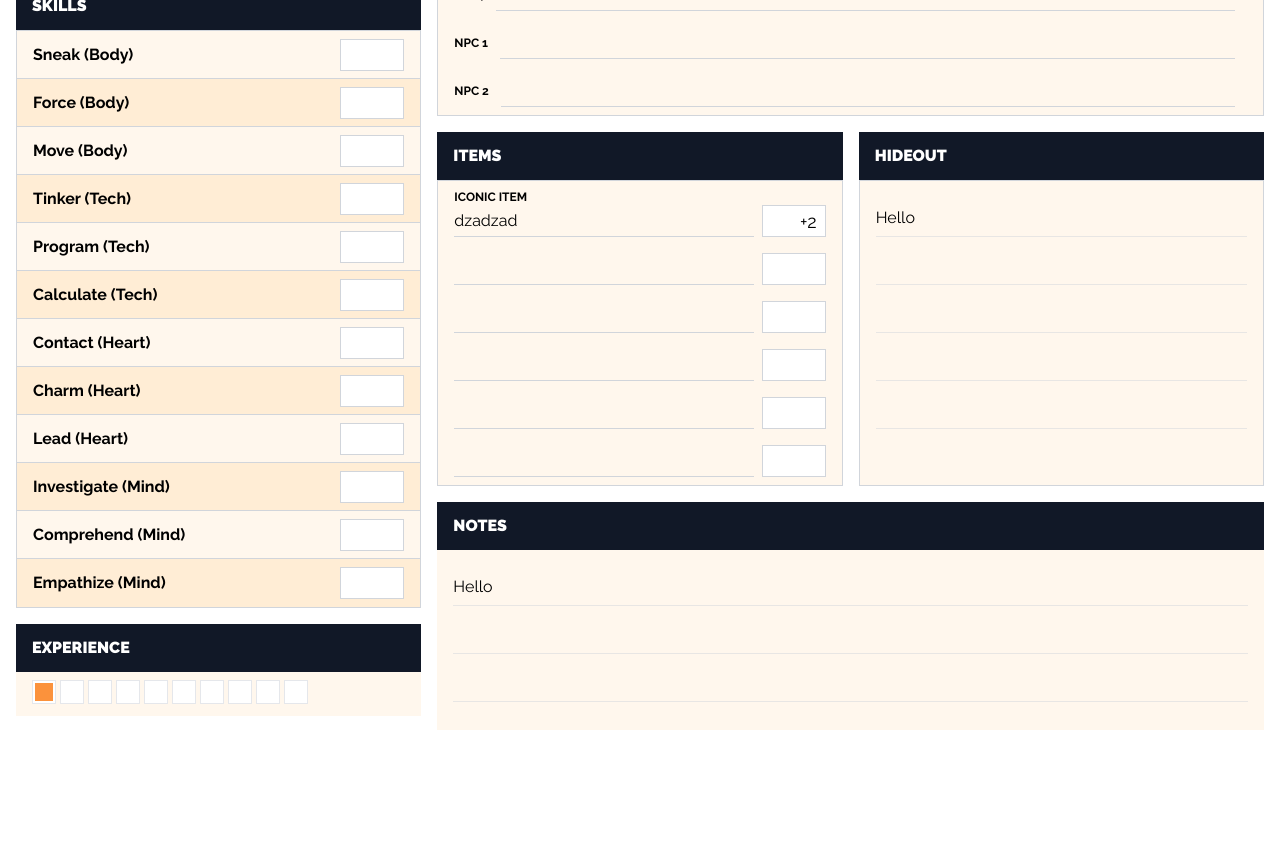
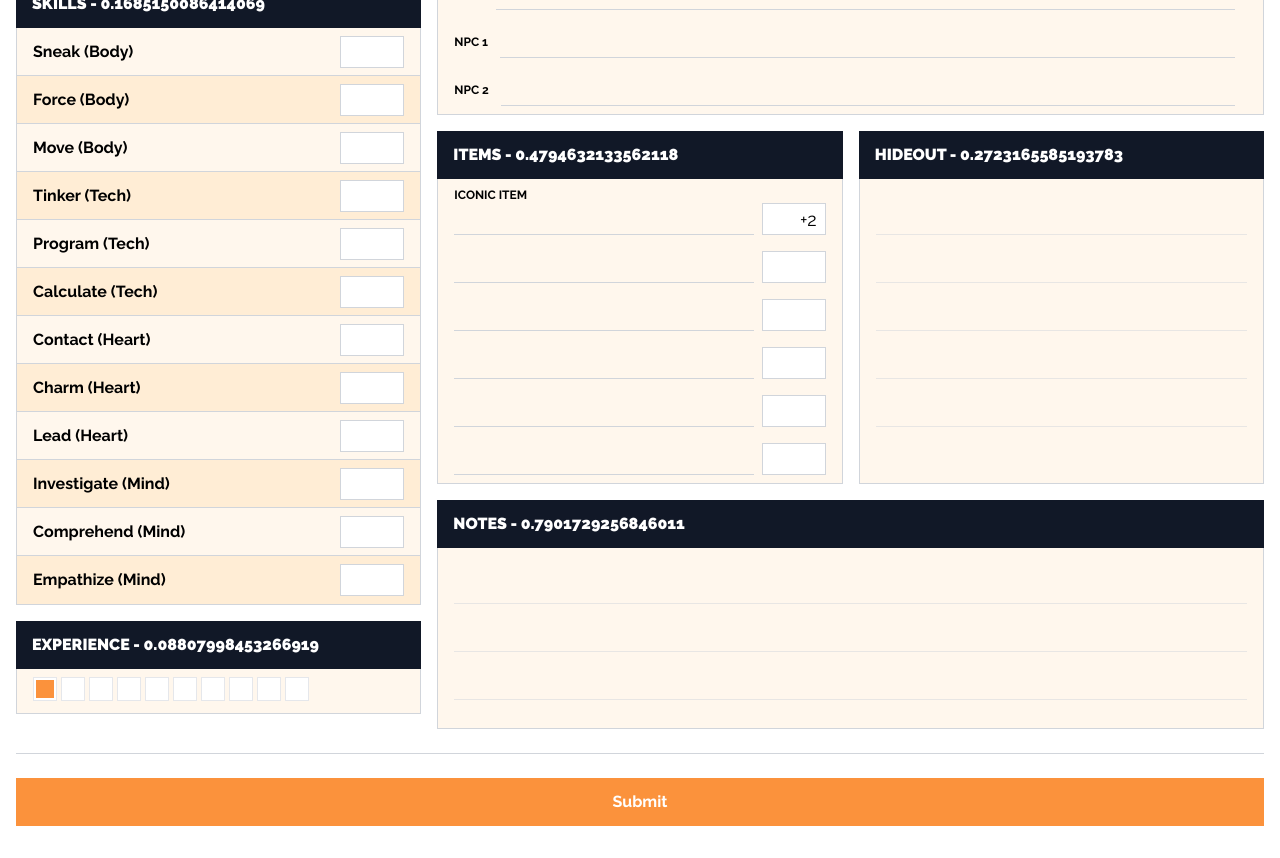
Before and after one commit to Toww/tftl_chars, a Next.js app: page / in a window 1280 px wide. Shown: the part 740-1598 px from the top of the page. Before the commit the page ends 1504 px from the top, so only its background shows below. Built offline with nearby package versions, Linux system fonts and the light colour scheme.

Commit message:
Added main Char object

```diff
--- a/components/charsheet/CharacterSheet.js
+++ b/components/charsheet/CharacterSheet.js
@@ -1,4 +1,5 @@
 import Image from "next/image";
+import { useContext } from "react";
 
 // UI Components
 import MainInfo from "components/charsheet/MainInfo";
@@ -8,10 +9,71 @@ import Skills from "components/charsheet/Skills";
 import Experience from "components/charsheet/Experience";
 import Relationships from "components/charsheet/Relationships";
 import Items from "components/charsheet/Items";
-import Hideout from "./Hideout";
-import Notes from "./common/Notes";
+import Hideout from "components/charsheet/Hideout";
+import Notes from "components/charsheet/Notes";
+
+// Importing data from contexts for the character object
+import { AttributesContext } from "contexts/AttributesContext";
+import { ConditionsContext } from "contexts/ConditionsContext";
+import { SkillsContext } from "contexts/SkillsContext";
+import { ExperienceContext } from "contexts/ExperienceContext";
+import { MainInfoContext } from "contexts/MainInfoContext";
+import { RelationshipsContext } from "contexts/RelationshipsContext";
+import { ItemsContext } from "contexts/ItemsContext";
+import { HideoutContext } from "contexts/HideoutContext";
+import { NotesContext } from "contexts/NotesContext";
 
 const CharacterSheet = () => {
+  // Get data from respective contexts
+  const { attributes } = useContext(AttributesContext);
+  const { conditions } = useContext(ConditionsContext);
+  const { skills } = useContext(SkillsContext);
+  const { experience } = useContext(ExperienceContext);
+  const {
+    name,
+    type,
+    age,
+    luckPoints,
+    drive,
+    anchor,
+    problem,
+    pride,
+    description,
+    favSong,
+  } = useContext(MainInfoContext);
+  const { relationships } = useContext(RelationshipsContext);
+  const { items } = useContext(ItemsContext);
+  const { hideout } = useContext(HideoutContext);
+  const { notes } = useContext(NotesContext);
+
+  const handleSubmit = () => {
+    // Character object grouping all data from contexts
+    const character = {
+      attributes,
+      conditions,
+      skills,
+      experience,
+      relationships,
+      items,
+      hideout,
+      notes,
+      mainInfo: {
+        name,
+        type,
+        age,
+        luckPoints,
+        drive,
+        anchor,
+        problem,
+        pride,
+        description,
+        favSong,
+      },
+    };
+
+    console.log(character);
+  };
+
   return (
     <>
       {/* --- Page Header --- */}
@@ -26,7 +88,8 @@ const CharacterSheet = () => {
       </header>
 
       {/* --- Page Main Content --- */}
-      <main className="grid lg:grid-cols-3 gap-4">
+      <main>
+        <div className="grid lg:grid-cols-3 gap-4">
           {/* --- Left Column --- */}
           <div className="lg:col-span-1 order-2 lg:order-1">
             <Attributes />
@@ -44,6 +107,16 @@ const CharacterSheet = () => {
             </div>
             <Notes />
           </div>
+        </div>
+        {/* Separation line */}
+        <div className="h-px my-6 bg-gray-300"></div>
+        {/* Submit button */}
+        <button
+          className="bg-orange-400 text-white py-3 font-bold w-full"
+          onClick={handleSubmit}
+        >
+          Submit
+        </button>
       </main>
     </>
   );
--- a/components/charsheet/Experience.js
+++ b/components/charsheet/Experience.js
@@ -1,3 +1,4 @@
+import { memo } from "react";
 import { useContext } from "react";
 import { ExperienceContext } from "contexts/ExperienceContext";
 import BoxList from "components/charsheet/common/BoxList";
@@ -7,15 +8,17 @@ const Experience = () => {
   const { experience, setExperience } = useContext(ExperienceContext);
 
   return (
-    <div className="info-block">
-      <h1 className="block-title">Experience</h1>
-      <BoxList
-        title="experience"
-        listObject={experience}
-        setListObject={setExperience}
-      />
+    <div className="info-block flex flex-col mb-0">
+      <h1 className="block-title">Experience - {Math.random()}</h1>
+      <div className="h-auto min-h-full bg-orange-50 border-b border-l border-r border-gray-300">
+        <BoxList
+          title="experience"
+          listObject={experience}
+          setListObject={setExperience}
+        />
+      </div>
     </div>
   );
 };
 
-export default Experience;
+export default memo(Experience);
--- a/components/charsheet/Hideout.js
+++ b/components/charsheet/Hideout.js
@@ -1,19 +1,24 @@
-import { useContext } from "react";
+import { useContext, memo } from "react";
 import { HideoutContext } from "contexts/HideoutContext";
 
 const Hideout = () => {
   // Preparing context
   const { hideout, setHideout } = useContext(HideoutContext);
 
-
   return (
-    <div className=" info-block flex flex-col mb-0">
-      <h1 className="block-title">Hideout</h1>
-      <div className="h-full px-4 pt-2 pb-4 bg-orange-50 border border-gray-300">
-        <textarea rows="5" maxlength="360" className="ruled-textarea">Hello</textarea>
+    <div className="info-block flex flex-col mb-0">
+      <h1 className="block-title">Hideout - {Math.random()}</h1>
+      <div className="h-full px-4 pt-2 pb-4 bg-orange-50  border-b border-l border-r border-gray-300">
+        <textarea
+          rows="5"
+          maxLength="360"
+          className="ruled-textarea"
+          value={hideout}
+          onChange={(e) => setHideout(e.target.value)}
+        ></textarea>
       </div>
     </div>
   );
 };
 
-export default Hideout;
+export default memo(Hideout);
--- a/components/charsheet/Items.js
+++ b/components/charsheet/Items.js
@@ -1,4 +1,4 @@
-import { useContext } from "react";
+import { useContext, memo } from "react";
 import { ItemsContext } from "contexts/ItemsContext";
 
 const Items = () => {
@@ -19,7 +19,7 @@ const Items = () => {
 
   return (
     <div className="info-block mb-0">
-      <h1 className="block-title">Items</h1>
+      <h1 className="block-title">Items - {Math.random()}</h1>
       <ul className="c-list">
         {items.map((item, index) => (
           <li
@@ -27,7 +27,7 @@ const Items = () => {
             className="flex flex-col px-4 py-2"
           >
             {index === 0 ? (
-              <label className="text-xs uppercase">Iconic item</label>
+              <label className="text-xs uppercase">Iconic item </label>
             ) : (
               ""
             )}
@@ -60,4 +60,4 @@ const Items = () => {
   );
 };
 
-export default Items;
+export default memo(Items);
--- a/components/charsheet/MainInfo.js
+++ b/components/charsheet/MainInfo.js
@@ -1,4 +1,4 @@
-import { useContext } from "react";
+import { useContext, memo } from "react";
 import { MainInfoContext } from "contexts/MainInfoContext";
 import InlineInput from "./common/InlineInput";
 
@@ -43,4 +43,4 @@ const MainInfo = () => {
   );
 };
 
-export default MainInfo;
+export default memo(MainInfo);
--- /dev/null
+++ b/components/charsheet/Notes.js
@@ -0,0 +1,24 @@
+import { useContext, memo } from "react";
+import { NotesContext } from "contexts/NotesContext";
+
+const Notes = () => {
+  // Preparing context
+  const { notes, setNotes } = useContext(NotesContext);
+
+  return (
+    <div className=" info-block flex flex-col mb-0">
+      <h1 className="block-title">Notes - {Math.random()}</h1>
+      <div className="h-full px-4 pt-2 pb-4 bg-orange-50 border-b border-l border-r border-gray-300">
+        <textarea
+          rows="3"
+          maxLength="390"
+          className="ruled-textarea"
+          value={notes}
+          onChange={(e) => setNotes(e.target.value)}
+        ></textarea>
+      </div>
+    </div>
+  );
+};
+
+export default memo(Notes);
--- a/components/charsheet/Relationships.js
+++ b/components/charsheet/Relationships.js
@@ -1,4 +1,4 @@
-import { useContext } from "react";
+import { useContext, memo } from "react";
 import { RelationshipsContext } from "contexts/RelationshipsContext";
 
 const Relationships = () => {
@@ -18,7 +18,7 @@ const Relationships = () => {
 
   return (
     <div className="info-block">
-      <h1 className="block-title">Relationships</h1>
+      <h1 className="block-title">Relationships - {Math.random()}</h1>
       <ul className="c-list">
         {relationships.map((rel, index) => (
           <li key={rel.title} className="flex items-center flex-grow px-4 py-2">
@@ -40,4 +40,4 @@ const Relationships = () => {
   );
 };
 
-export default Relationships;
+export default memo(Relationships);
--- a/components/charsheet/common/Notes.js
+++ /dev/null
@@ -1,18 +0,0 @@
-import { useContext } from "react";
-import { NotesContext } from "contexts/NotesContext";
-
-const Notes = () => {
-  // Preparing context
-  const { notes, setNotes } = useContext(NotesContext);
-
-  return (
-    <div className="info-block mb-0">
-      <h1 className="block-title">Notes</h1>
-      <div className="px-4 pt-2 pb-4">
-        <textarea rows="3" maxlength="390" className="ruled-textarea">Hello</textarea>
-      </div>
-    </div>
-  );
-};
-
-export default Notes;
--- a/components/charsheet/common/StripedList.js
+++ b/components/charsheet/common/StripedList.js
@@ -14,7 +14,7 @@ const StripedList = ({ title, listObject, setListObject }) => {
 
   return (
     <div className="info-block">
-      <h1 className="block-title">{title}</h1>
+      <h1 className="block-title">{title} - {Math.random()}</h1>
       <ul className="c-striped-list">
         {listObject.map((attr, objIndex) => (
           <li key={`${title}-${attr.type}`}>
--- a/contexts/ItemsContext.js
+++ b/contexts/ItemsContext.js
@@ -4,7 +4,7 @@ export const ItemsContext = createContext();
 
 const ItemsContextProvider = ({ children }) => {
   const [items, setItems] = useState([
-    { title: "dzadzad", bonus: "+2" },
+    { title: "", bonus: "+2" },
     { title: "", bonus: "" },
     { title: "", bonus: "" },
     { title: "", bonus: "" },
--- a/styles/main.css
+++ b/styles/main.css
@@ -22,7 +22,7 @@
 
 /* -- Striped list -- */
 .c-striped-list {
-  @apply font-bold border border-gray-300;
+  @apply font-bold border-b border-l border-r border-gray-300;
 }
 
 .c-striped-list li {
@@ -38,7 +38,7 @@
 }
 
 .c-list {
-  @apply font-bold border border-gray-300;
+  @apply font-bold  border-b border-l border-r border-gray-300;
 }
 
 .line-input {
```
Lines whose indentation alone changed are shown as unchanged.
